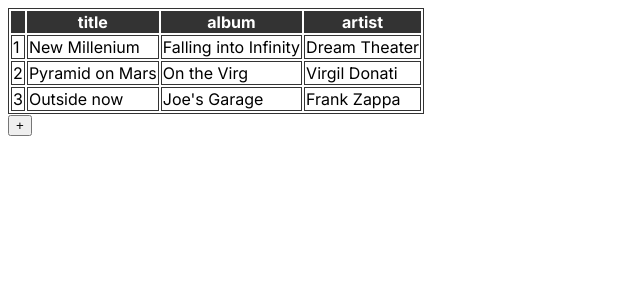
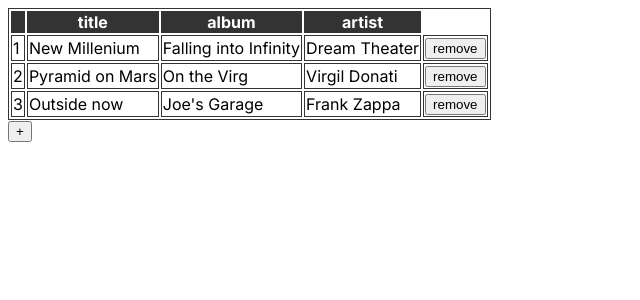
Before and after one commit to MarcoMaz/polylistsongs, a Next.js app: page / in a window 1280 px wide. Shown: the top 300 px of the page, without its empty margins (0-640 px from the left). Built offline with nearby package versions, Linux system fonts and the light colour scheme.

Commit message:
- add removeSong logic

```diff
--- a/src/app/page.tsx
+++ b/src/app/page.tsx
@@ -24,7 +24,7 @@
 
   return (
     <main>
-      <TableSongs tableFields={tableFields} songs={songs} />
+      <TableSongs tableFields={tableFields} songs={songs} setSongs={setSongs}/>
       <Button type="button" label="+" onClick={addSongButtonClick} />
       <Dialog isOpen={isDialogOpen} onClose={closeDialog}>
         <FormAddSong
--- a/src/components/FormAddSong/FormAddSong.tsx
+++ b/src/components/FormAddSong/FormAddSong.tsx
@@ -26,6 +26,10 @@
     artist: "",
   });
 
+  const generateRandomId = () => {
+    return Math.floor(Math.random() * 1000);
+  };
+
   const handleInputChange = (e: React.ChangeEvent<HTMLInputElement>) => {
     const { name, value } = e.target;
     setInputFields({ ...inputFields, [name]: value });
@@ -36,7 +40,7 @@
     const formData = new FormData(event.target as HTMLFormElement);
     const newSong = Object.fromEntries(formData.entries());
     const newSongWithID = {
-      id: songs.length + 1,
+      id: generateRandomId(),
       ...newSong,
     };
     setSongs([...songs, newSongWithID as SongProp]);
--- a/src/components/TableSongs/TableSongs.tsx
+++ b/src/components/TableSongs/TableSongs.tsx
@@ -1,11 +1,22 @@
+import { SetStateAction } from "react";
 import { SongProp } from "../../../pages/api/songs";
+import Button from "../Button/Button";
 
 interface TableSongsProps {
   tableFields: string[];
   songs: SongProp[];
+  setSongs: React.Dispatch<SetStateAction<SongProp[]>>;
 }
 
-const TableSongs: React.FunctionComponent<TableSongsProps> = ({ tableFields, songs }) => {
+const TableSongs: React.FunctionComponent<TableSongsProps> = ({
+  tableFields,
+  songs,
+  setSongs,
+}) => {
+  const handleButtonClick = (el: number) => {
+    setSongs(songs.filter((a) => a.id !== el));
+  };
+
   return (
     <table>
       <thead>
@@ -17,13 +28,20 @@
         </tr>
       </thead>
       <tbody>
-        {songs.map(({...props}) => {
+        {songs.map(({ ...props }) => {
           return (
             <tr key={props.id}>
               <td>{props.id}</td>
               <td>{props.title}</td>
               <td>{props.album}</td>
               <td>{props.artist}</td>
+              <td>
+                <Button
+                  type="button"
+                  label="remove"
+                  onClick={() => handleButtonClick(props.id)}
+                />
+              </td>
             </tr>
           );
         })}
```
